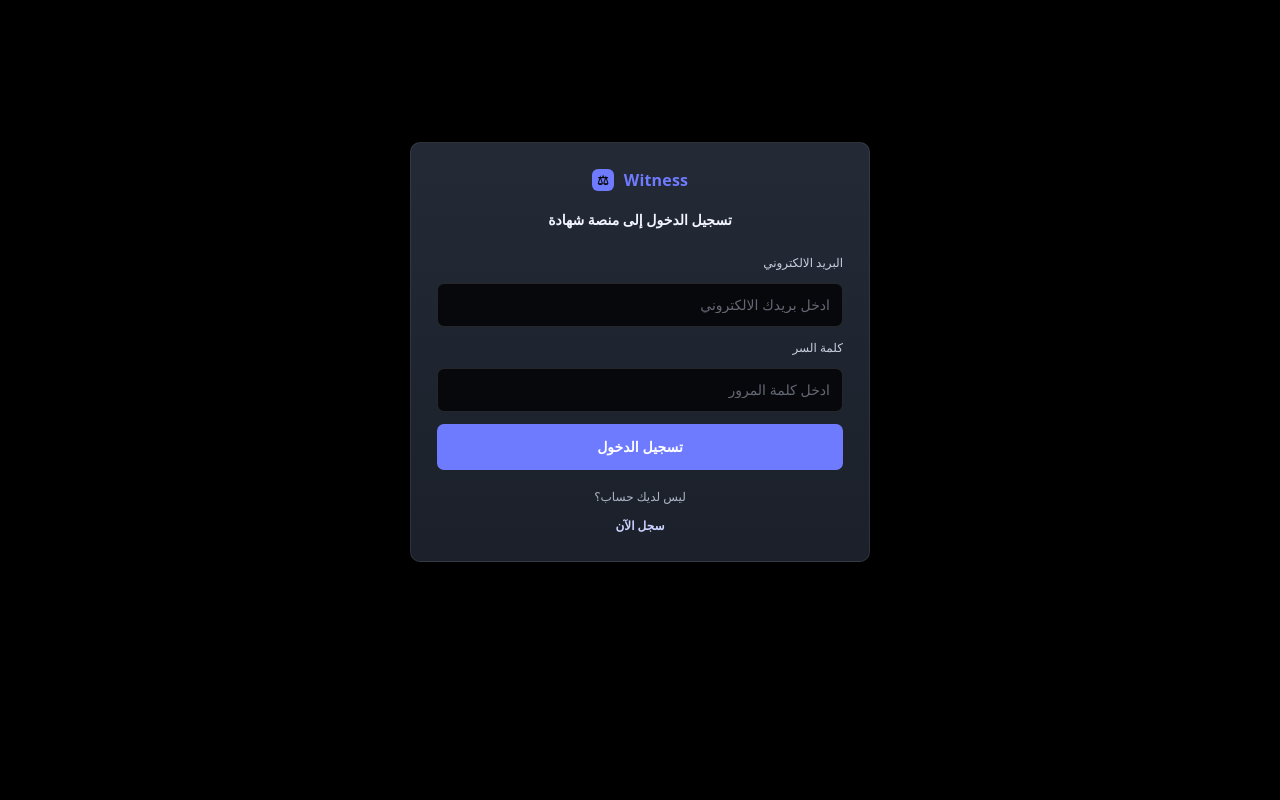
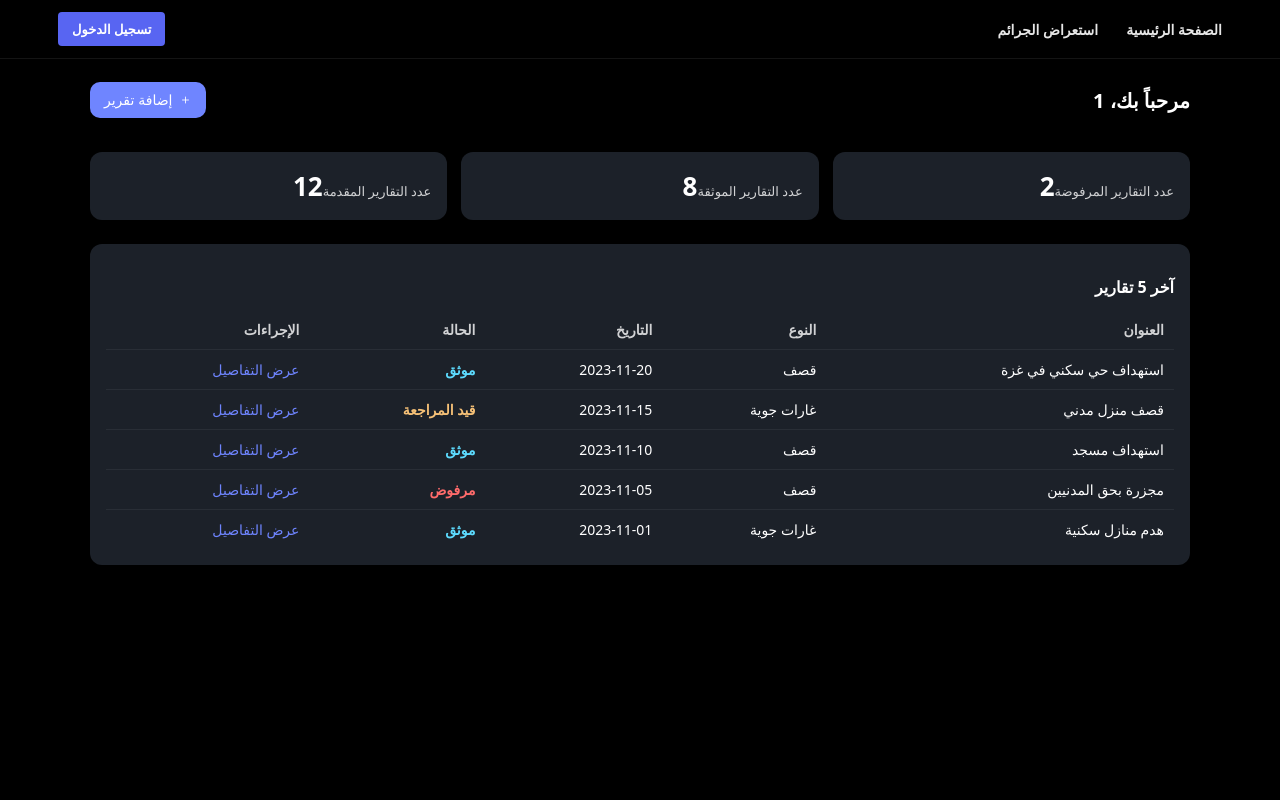
Before and after one commit to Abdelrhman-Fraihat/Witness-Frontend, a React (Vite) app in the folder Witness/: page /UserDashBoard/1 in a window 1280 px wide. Shown: the top 800 px of the page. Built offline with nearby package versions, Linux system fonts and the light colour scheme.

Commit message:
feat: UserDashboard page

```diff
--- a/Witness/src/App.jsx
+++ b/Witness/src/App.jsx
@@ -8,6 +8,7 @@
 import MyPagination from './Componants/Pagination'
 import CrimeDeatails from './Pages/CrimeDetails'
 import ExploreCrimes from './Pages/ExploreCrimes'
+import UserDashboard from './Pages/UserDashboard'
 
 function App() {
 
@@ -15,6 +16,7 @@
     <>
     <BrowserRouter>
       <Routes>
+        <Route path = "/UserDashBoard/:username" element={<UserDashboard/>}/>
         <Route path = "ExploreCrimes" element={<ExploreCrimes/>}/>
         <Route path = "CrimeDetails/:id" element={<CrimeDeatails/>}/>
         <Route path = "page" element={<MyPagination/>}/>
--- a/Witness/src/Pages/UserDashboard.jsx
+++ b/Witness/src/Pages/UserDashboard.jsx
@@ -0,0 +1,110 @@
+import React from "react";
+import "../Style/pages/UserDashboard.css";
+import "bootstrap-icons/font/bootstrap-icons.css";
+import Layout from "../Componants/Layout";
+import { useParams } from "react-router-dom";
+
+function UserDashboard() {
+    const {username} = useParams();
+  return (
+    <>
+    <div className="dashboard-page">
+      <div className="dashboard-container">
+
+        {/* ===== Header ===== */}
+        <div className="dashboard-header">
+            <h2 className="welcome">
+            مرحباً بك، {username}
+          </h2>
+          <button className="add-btn">
+            <i className="bi bi-plus"></i>
+            إضافة تقرير
+          </button>
+
+
+        </div>
+
+        {/* ===== Stats ===== */}
+        <div className="stats-grid">
+          <div className="stat-card">
+            <span className="stat-title">عدد التقارير المرفوضة</span>
+            <span className="stat-value">2</span>
+          </div>
+
+          <div className="stat-card">
+            <span className="stat-title">عدد التقارير الموثقة</span>
+            <span className="stat-value">8</span>
+          </div>
+
+          <div className="stat-card">
+            <span className="stat-title">عدد التقارير المقدمة</span>
+            <span className="stat-value">12</span>
+          </div>
+        </div>
+
+        {/* ===== Table ===== */}
+        <div className="table-card">
+          <h3 className="table-title">آخر 5 تقارير</h3>
+
+          <table>
+            <thead>
+              <tr>
+                <th>العنوان</th>
+                <th>النوع</th>
+                <th>التاريخ</th>
+                <th>الحالة</th>
+                <th>الإجراءات</th>
+              </tr>
+            </thead>
+
+            <tbody>
+              <tr>
+                <td>استهداف حي سكني في غزة</td>
+                <td>قصف</td>
+                <td>2023-11-20</td>
+                <td className="status approved">موثق</td>
+                <td><a href="#">عرض التفاصيل</a></td>
+              </tr>
+
+              <tr>
+                <td>قصف منزل مدني</td>
+                <td>غارات جوية</td>
+                <td>2023-11-15</td>
+                <td className="status pending">قيد المراجعة</td>
+                <td><a href="#">عرض التفاصيل</a></td>
+              </tr>
+
+              <tr>
+                <td>استهداف مسجد</td>
+                <td>قصف</td>
+                <td>2023-11-10</td>
+                <td className="status approved">موثق</td>
+                <td><a href="#">عرض التفاصيل</a></td>
+              </tr>
+
+              <tr>
+                <td>مجزرة بحق المدنيين</td>
+                <td>قصف</td>
+                <td>2023-11-05</td>
+                <td className="status rejected">مرفوض</td>
+                <td><a href="#">عرض التفاصيل</a></td>
+              </tr>
+
+              <tr>
+                <td>هدم منازل سكنية</td>
+                <td>غارات جوية</td>
+                <td>2023-11-01</td>
+                <td className="status approved">موثق</td>
+                <td><a href="#">عرض التفاصيل</a></td>
+              </tr>
+            </tbody>
+          </table>
+        </div>
+
+      </div>
+    </div>
+    <Layout/>
+    </>
+  );
+}
+export default UserDashboard;
--- a/Witness/src/Style/pages/UserDashboard.css
+++ b/Witness/src/Style/pages/UserDashboard.css
@@ -0,0 +1,147 @@
+.dashboard-page {
+  margin-top: 20px;
+  width: 100%;
+  height: 100%;
+  margin-bottom: -80px;
+}
+
+.dashboard-page {
+  min-height: 100vh;
+  background: #000;
+  color: #fff;
+  direction: rtl;
+  padding: 30px 14px;
+  font-family: system-ui, sans-serif;
+}
+
+.dashboard-container {
+  max-width: 1100px;
+  margin: auto;
+}
+
+/* ===== Header ===== */
+.dashboard-header {
+  display: flex;
+  justify-content: space-between;
+  align-items: center;
+  margin-bottom: 22px;
+}
+
+.welcome {
+  font-size: 20px;
+  font-weight: 700;
+}
+
+.add-btn {
+  background: #6f85ff;
+  border: none;
+  color: #fff;
+  padding: 10px 14px;
+  border-radius: 10px;
+  font-size: 14px;
+  cursor: pointer;
+  display: flex;
+  gap: 6px;
+  align-items: center;
+}
+
+.add-btn:hover {
+  background: #8093ff;
+}
+
+/* ===== Stats ===== */
+.stats-grid {
+  display: grid;
+  grid-template-columns: repeat(auto-fit, minmax(220px, 1fr));
+  gap: 14px;
+  margin-bottom: 24px;
+}
+
+.stat-card {
+  background: #1c2129;
+  padding: 16px;
+  border-radius: 12px;
+}
+
+.stat-title {
+  font-size: 13px;
+  opacity: 0.8;
+}
+
+.stat-value {
+  font-size: 26px;
+  font-weight: 800;
+  margin-top: 8px;
+}
+
+/* ===== Table ===== */
+.table-card {
+  background: #1c2129;
+  padding: 16px;
+  border-radius: 12px;
+}
+
+.table-title {
+  margin-bottom: 12px;
+  font-size: 16px;
+  font-weight: 700;
+}
+
+table {
+  width: 100%;
+  border-collapse: collapse;
+  font-size: 14px;
+}
+
+thead th {
+  text-align: right;
+  padding: 10px;
+  opacity: 0.8;
+}
+
+tbody td {
+  padding: 10px;
+  border-top: 1px solid rgba(255, 255, 255, 0.06);
+}
+
+tbody tr:hover {
+  background: rgba(255, 255, 255, 0.04);
+}
+
+.status {
+  font-weight: 600;
+}
+
+.status.approved {
+  color: #5ddcff;
+}
+
+.status.pending {
+  color: #f6c177;
+}
+
+.status.rejected {
+  color: #ff6b6b;
+}
+
+a {
+  color: #6f85ff;
+  text-decoration: none;
+}
+
+a:hover {
+  text-decoration: underline;
+}
+
+/* ===== Responsive ===== */
+@media (max-width: 600px) {
+  .dashboard-header {
+    flex-direction: column;
+    align-items: flex-start;
+    gap: 10px;
+  }
+
+  table {
+    font-size: 13px;
+  }
+}
```
